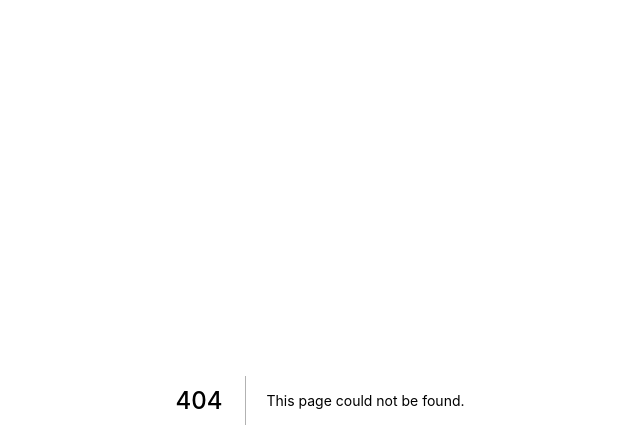
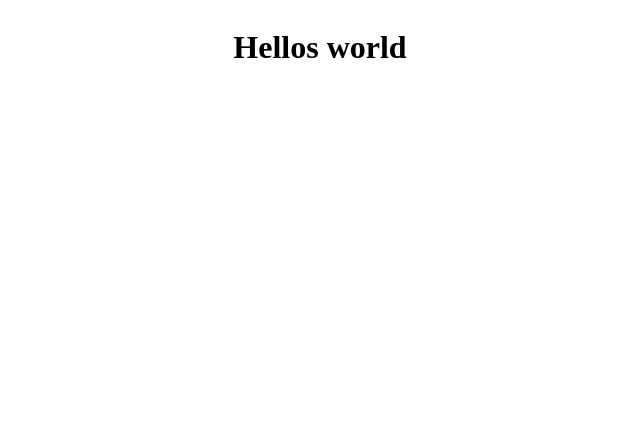
Before and after one commit to OpenHackC4H/openhackgbg2017, a Next.js app: page /Start in a window 1280 px wide. Before the commit this address had no page. Shown: the top 448 px of the page, without its empty margins (320-960 px from the left). Built offline with nearby package versions, Linux system fonts and the light colour scheme.

Commit message:
add some styling and structure initial page

```diff
--- /dev/null
+++ b/pages/Start.js
@@ -0,0 +1,19 @@
+export default class Start extends React.Component {
+  render () {
+    return (
+      <div style={styles.root}>
+        <h1>Hellos world</h1>
+      </div>
+    )
+  }
+}
+
+const styles = {
+  root: {
+    width: '100%',
+    height: '100%',
+    display: 'flex',
+    justifyContent: 'center',
+    alignItems: 'center'
+  }
+}
--- a/pages/components/Map/index.js
+++ b/pages/components/Map/index.js
@@ -6,7 +6,7 @@ const Map = compose(
   withProps({
     googleMapURL: "https://maps.googleapis.com/maps/api/js?v=3.exp&libraries=geometry,drawing,places",
     loadingElement: <div style={{ height: `100%` }} />,
-    containerElement: <div style={{ height: `400px` }} />,
+    containerElement: <div style={{ height: `100vh` }} />,
     mapElement: <div style={{ height: `100%` }} />,
   }),
   withScriptjs,
```
Also changed, not shown: pages/index.js (+30 -1 lines).
